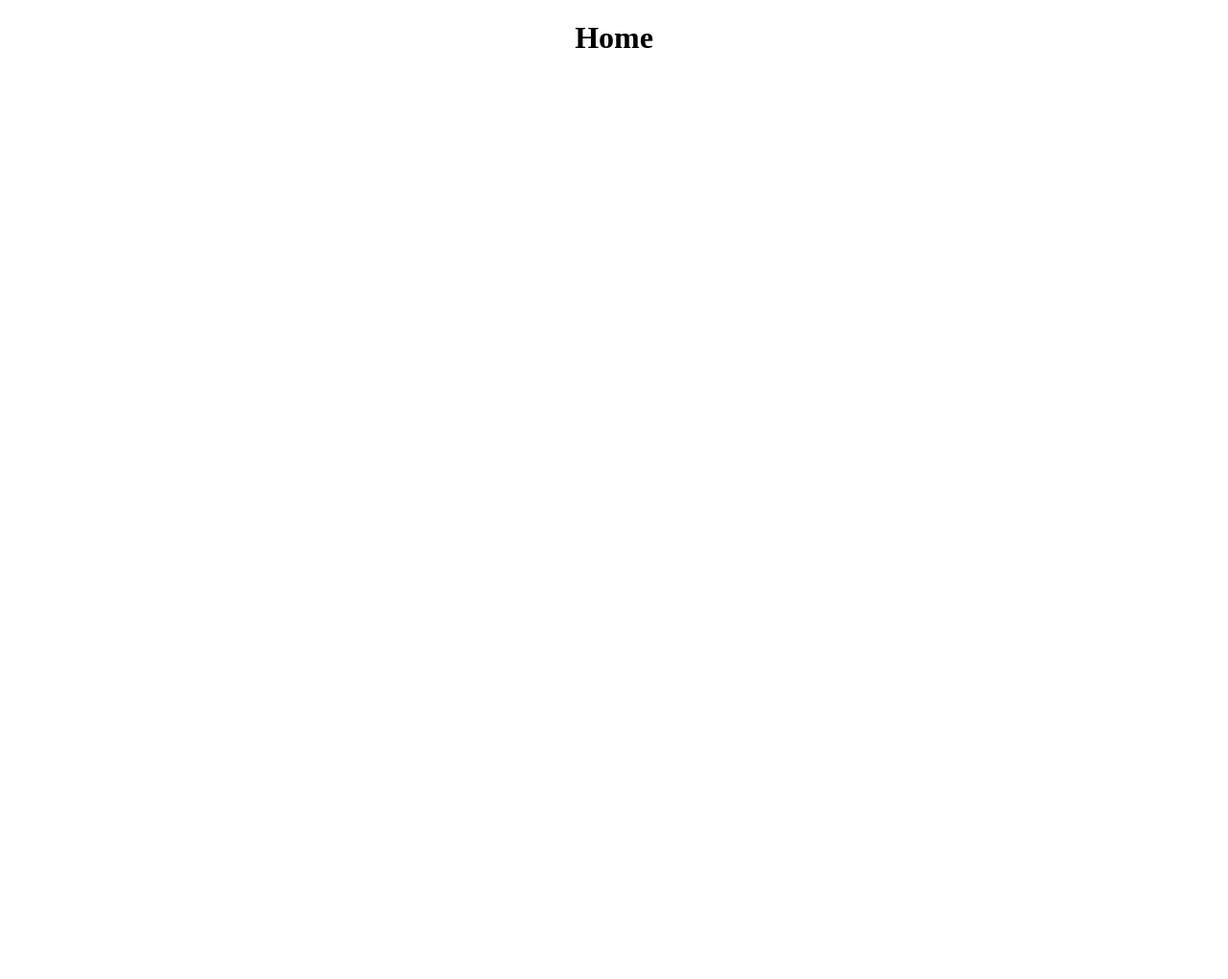
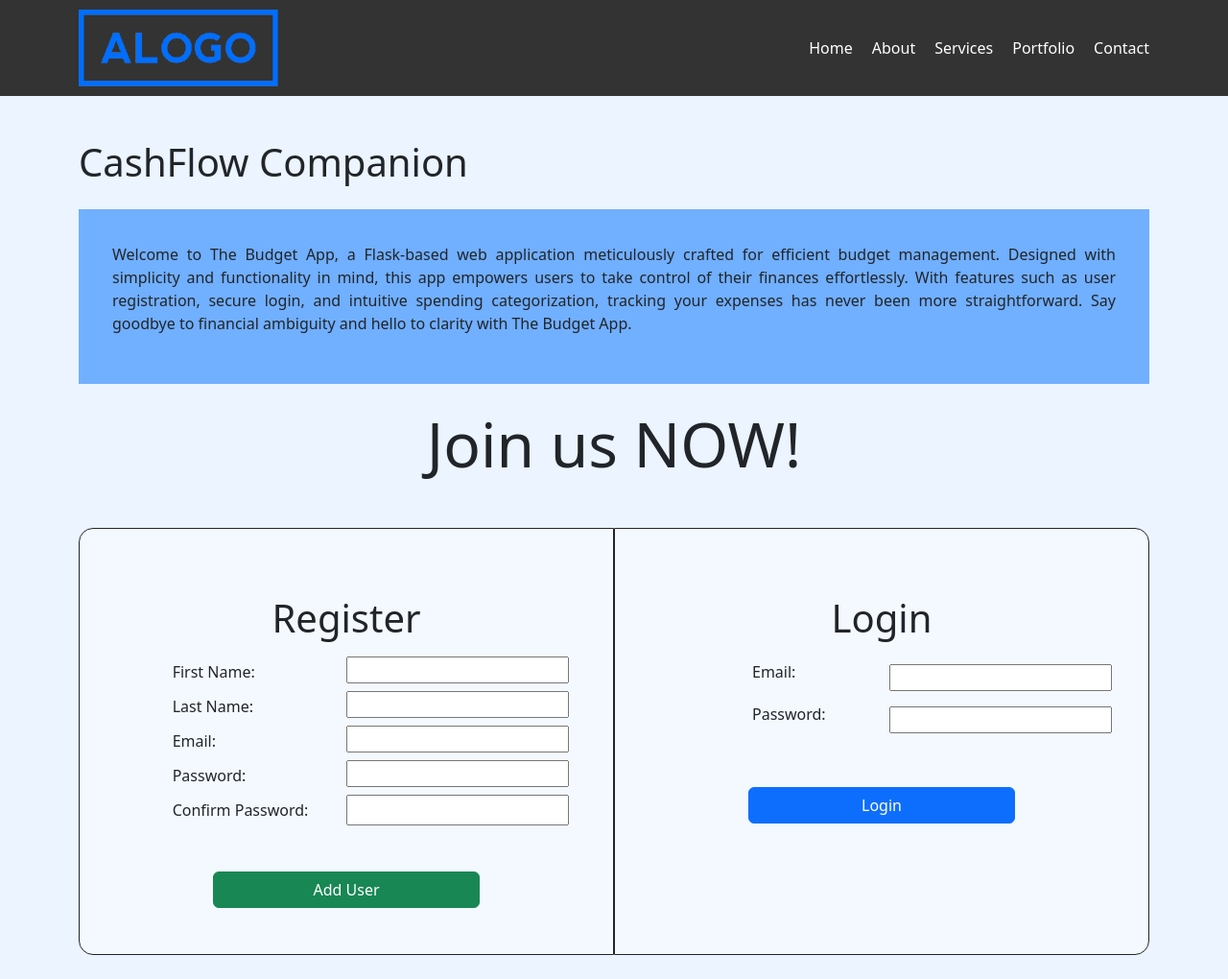
Before and after one commit to ChawkiMbarki/Budget-App, a Flask app: page / in a window 1280 px wide. Before the commit the page is almost empty. Shown: the whole page at 96% size. Before the commit the page ends 50 px from the top, so only its background shows below. Run offline with Flask 3, Linux system fonts and the light colour scheme; some libraries are stand-ins or nearby versions.

Commit message:
Finish Home Page

```diff
--- /dev/null
+++ b/app/static/styles/home.css
@@ -0,0 +1,31 @@
+
+h1 {
+  padding-top: 45px;
+}
+
+p {
+  text-align: justify;
+}
+
+form {
+  background-color: rgba(255, 255, 255, 0.418);
+}
+
+form:first-child {
+  border-radius: 15px 0 0 15px;
+}
+
+form:last-child {
+  border-radius: 0 15px 15px 0;
+}
+
+.intro {
+  margin-top: 25px;
+  margin-bottom: 25px;
+  padding: 35px;
+  background-color: rgb(113, 175, 255);
+}
+
+.connect {
+  margin-bottom: 25px;
+}
--- a/app/templates/index.html
+++ b/app/templates/index.html
@@ -1,11 +1,110 @@
 <!DOCTYPE html>
 <html lang="en">
+
 <head>
   <meta charset="UTF-8">
   <meta name="viewport" content="width=device-width, initial-scale=1.0">
   <title>Home</title>
+  <link rel="stylesheet" href="{{ url_for('static', filename = '/styles/bootstrap.min.css') }}">
+  <link rel="stylesheet" href="{{ url_for('static', filename = '/styles/general.css') }}">
+  <link rel="stylesheet" href="{{ url_for('static', filename = '/styles/home.css') }}">
 </head>
+
 <body>
-  <center><h1>Home</h1></center>
+  <header>
+    <nav>
+      <div class="container">
+        <img src="{{ url_for('static', filename = '/images/logo.png') }}" class="logo">
+        <ul class="menu">
+          <li><a href="#">Home</a></li>
+          <li><a href="#">About</a></li>
+          <li><a href="#">Services</a></li>
+          <li><a href="#">Portfolio</a></li>
+          <li><a href="#">Contact</a></li>
+        </ul>
+      </div>
+    </nav>
+  </header>
+
+  <main class="container">
+    <h1>CashFlow Companion</h1>
+    <section class="intro text-dark">
+      <p>
+        Welcome to The Budget App, a Flask-based web application meticulously crafted for efficient budget management.
+        Designed with simplicity and functionality in mind, this app empowers users to take control of their finances
+        effortlessly. With features such as user registration, secure login, and intuitive spending categorization,
+        tracking your expenses has never been more straightforward. Say goodbye to financial ambiguity and hello to
+        clarity with The Budget App.
+      </p>
+    </section>
+    <h2 class="display-3 mb-5" style="text-align: center;">Join us NOW!</h2>
+    <section class="errors">
+      {% with errors = get_flashed_messages(category_filter=["error"]) %}
+      {% if errors %}
+      <ul class="text-center alert alert-danger mt-5">
+        {% for error in errors %}
+        {% set modified_error = error|replace("-", "</b>-") %}
+        <li style="list-style: none;"><b>{{ modified_error|safe }}</b></li>
+        {% endfor %}
+      </ul>
+      {% endif %}
+      {% endwith %}
+    </section>
+    <section class="connect container">
+      <div class="row">
+        <form action="/user/create" method="POST" class="col-md-6 pt-4 border border-dark">
+          <h1 class="text-center pb-2">Register</h1>
+          <div class="row">
+            <label class="col-sm-4 offset-sm-2 p-1" for="first_name">First Name:</label>
+            <input class="col-sm-5 mb-2" type="text" name="first_name" id="first_name">
+          </div>
+          <div class="row">
+            <label class="col-sm-4 offset-sm-2 p-1" for="last_name">Last Name:</label>
+            <input class="col-sm-5 mb-2" type="text" name="last_name" id="last_name">
+          </div>
+          <div class="row">
+            <label class="col-sm-4 offset-sm-2 p-1" for="email">Email:</label>
+            <input class="col-sm-5 mb-2" type="text" name="email" id="email">
+          </div>
+          <div class="row">
+            <label class="col-sm-4 offset-sm-2 p-1" for="password">Password:</label>
+            <input class="col-sm-5 mb-2" type="password" name="password" id="password">
+          </div>
+          <div class="row">
+            <label class="col-sm-4 offset-sm-2 p-1" for="confirm_password">Confirm Password:</label>
+            <input class="col-sm-5" type="password" name="confirm_password" id="confirm_password">
+          </div>
+          <div class="row">
+            <input class="col-sm-6 offset-sm-3 mt-5 mb-5 btn btn-success" type="submit" value="Add User">
+          </div>
+        </form>
+        <form action="/user/login" method="POST" class="col-md-6 pt-4 border border-dark">
+          <h1 class="text-center pb-2">Login</h1>
+          <div class="inputs">
+            <div class="row">
+              <label class="col-sm-3 offset-sm-3 p-1" for="login_email">Email:</label>
+              <input class="col-sm-5 m-2" type="text" name="login_email" id="login_email">
+            </div>
+            <div class="row">
+              <label class="col-sm-3 offset-sm-3 p-1" for="login_password">Password:</label>
+              <input class="col-sm-5 m-2" type="password" name="login_password" id="login_password">
+            </div>
+          </div>
+          <div class="row">
+            <input class="col-sm-6 offset-sm-3 mt-5 mb-5 btn btn-primary" type="submit" value="Login">
+          </div>
+        </form>
+      </div>
+    </section>
+
+  </main>
+
+  <footer>
+    <div>
+      <!-- will be added in the near future -->
+    </div>
+  </footer>
+
 </body>
+
 </html>
```
Also changed, not shown: app/templates/profile.html (added, +11 -0 lines).
